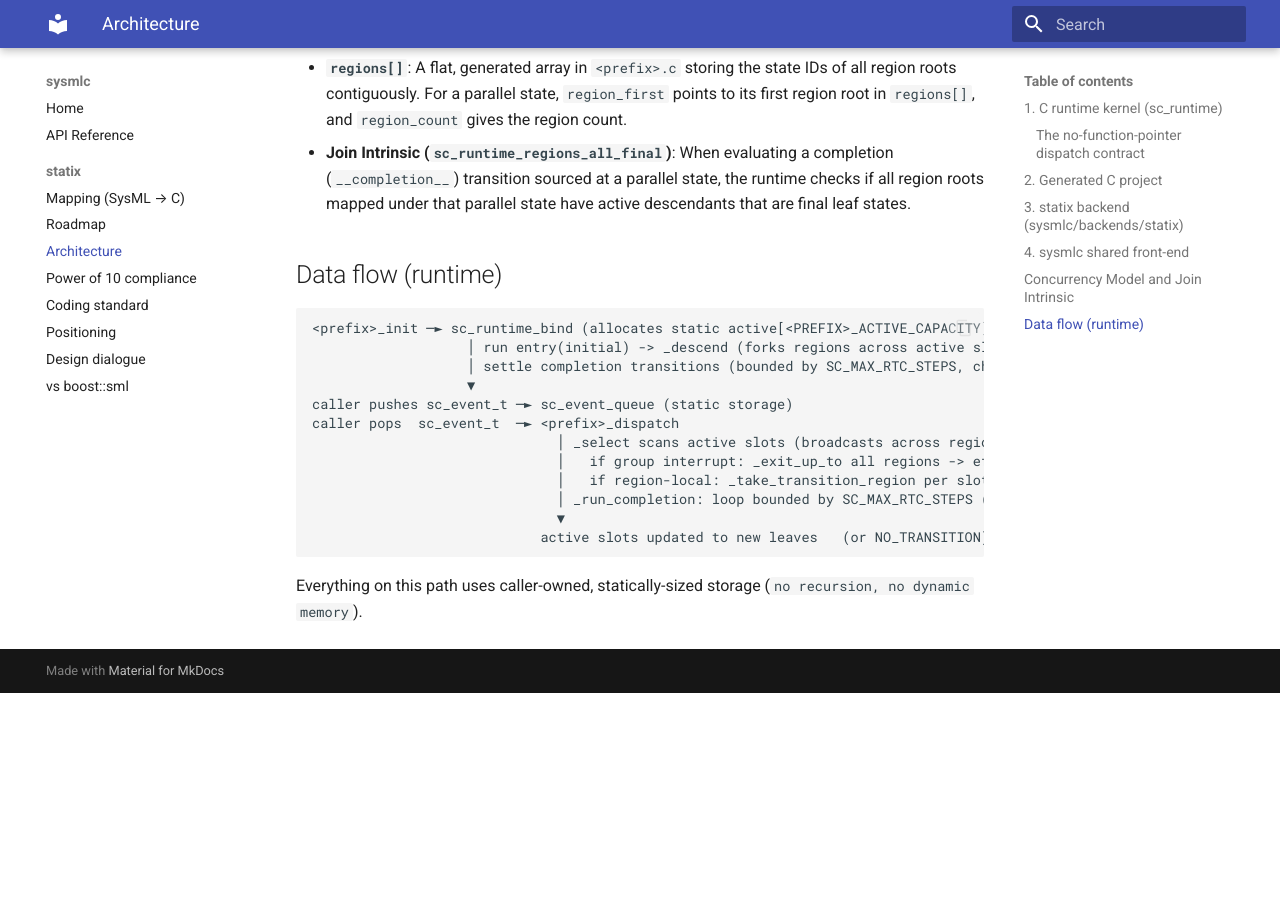
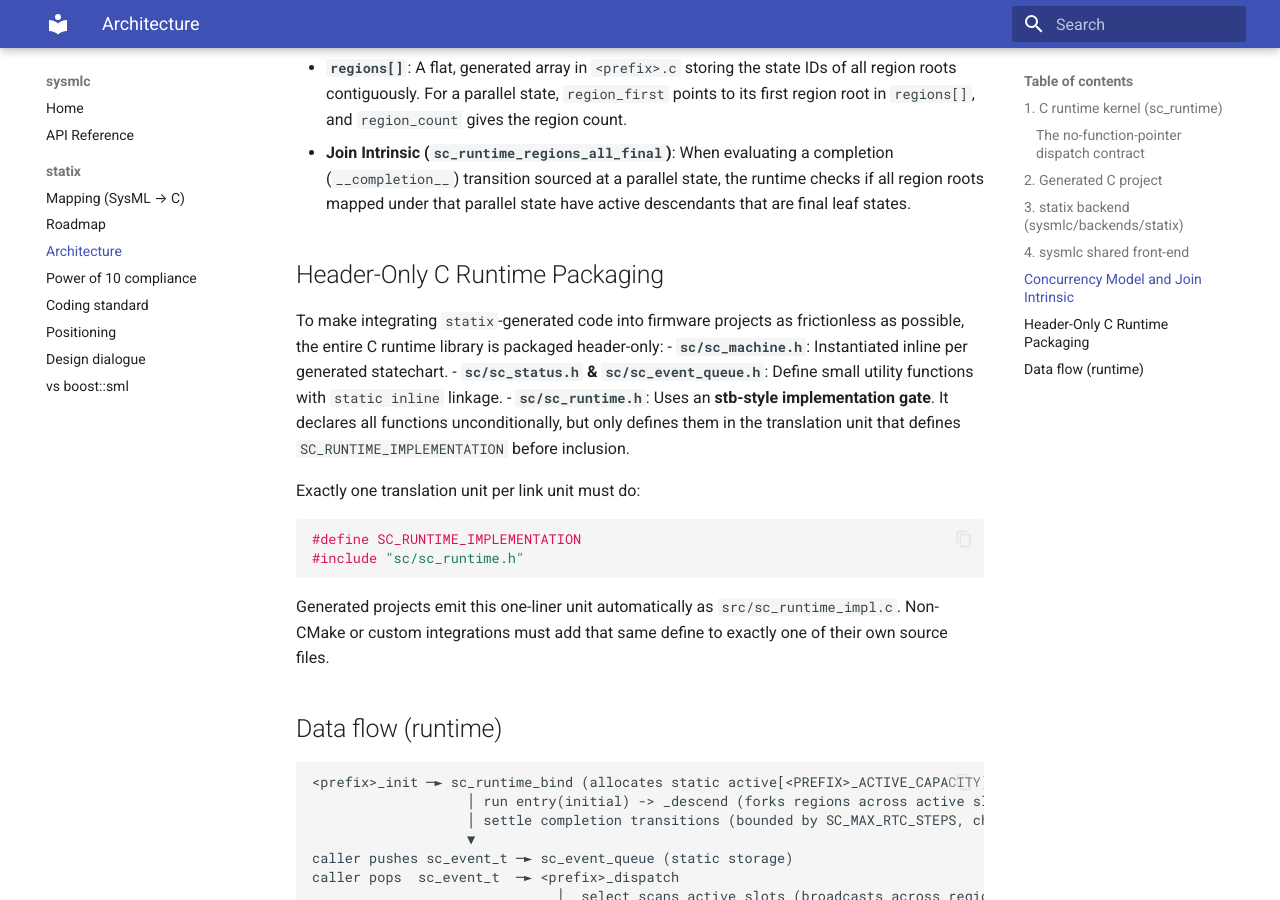
Before and after one commit to glacier-project/sysmlc-core, an MkDocs documentation site: the page built from docs/statix/architecture.md, in a window 1280 px wide and 900 px high, scrolled down 3643 px. Built offline with MkDocs 1.6.1 and Material for MkDocs 9.7.7, drawn with Linux system fonts in a browser that asks for light colours; before the commit the page ends 4336 px from its top, so only the background shows below that.

Commit message:
docs(statix): document the header-only runtime packaging

````diff
--- a/docs/statix/architecture.md
+++ b/docs/statix/architecture.md
@@ -154,6 +154,20 @@ When the model includes parallel states, `statix` represents the concurrent acti
 - **`regions[]`**: A flat, generated array in `<prefix>.c` storing the state IDs of all region roots contiguously. For a parallel state, `region_first` points to its first region root in `regions[]`, and `region_count` gives the region count.
 - **Join Intrinsic (`sc_runtime_regions_all_final`)**: When evaluating a completion (`__completion__`) transition sourced at a parallel state, the runtime checks if all region roots mapped under that parallel state have active descendants that are final leaf states.
 
+## Header-Only C Runtime Packaging
+
+To make integrating `statix`-generated code into firmware projects as frictionless as possible, the entire C runtime library is packaged header-only:
+- **`sc/sc_machine.h`**: Instantiated inline per generated statechart.
+- **`sc/sc_status.h` & `sc/sc_event_queue.h`**: Define small utility functions with `static inline` linkage.
+- **`sc/sc_runtime.h`**: Uses an **stb-style implementation gate**. It declares all functions unconditionally, but only defines them in the translation unit that defines `SC_RUNTIME_IMPLEMENTATION` before inclusion.
+
+Exactly one translation unit per link unit must do:
+```c
+#define SC_RUNTIME_IMPLEMENTATION
+#include "sc/sc_runtime.h"
+```
+Generated projects emit this one-liner unit automatically as `src/sc_runtime_impl.c`. Non-CMake or custom integrations must add that same define to exactly one of their own source files.
+
 ## Data flow (runtime)
 
 ```
````
Also changed, not shown: 1 other file.
